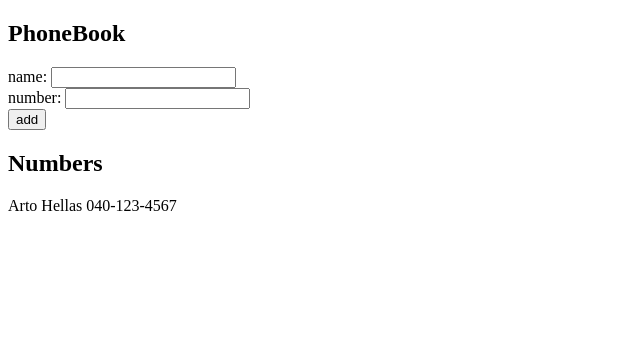
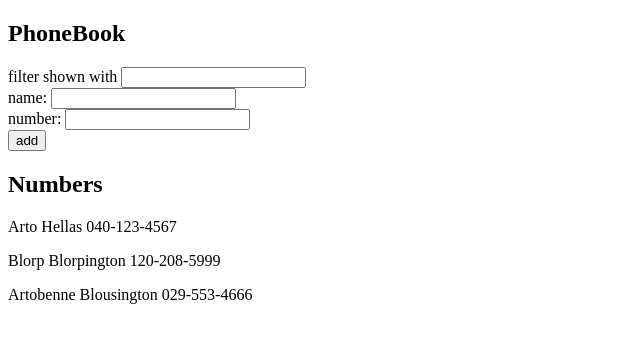
Before and after one commit to keelahnkhan/fullstackopen2022, a React (Create React App) app in the folder part2/phonebook/: page / in a window 1280 px wide. Shown: the top 342 px of the page, without its empty margins (0-640 px from the left). Built offline with nearby package versions, Linux system fonts and the light colour scheme.

Commit message:
Exercise 2.9, added filter for names

```diff
--- a/part2/phonebook/src/App.js
+++ b/part2/phonebook/src/App.js
@@ -2,9 +2,12 @@ import React, { useState } from 'react';
 
 const App = () => {;
   const [persons, setPersons] = useState([
-    { name: 'Arto Hellas', number: '040-123-4567'}
+    { name: 'Arto Hellas', number: '040-123-4567'},
+    { name: 'Blorp Blorpington', number: '120-208-5999'},
+    { name: 'Artobenne Blousington', number: '029-553-4666'}
   ]);
   const [newPerson, setNewPerson] = useState({name: '', number: ''});
+  const [criteria, setCriteria] = useState('');
 
   const updatePersons = (event) => {
     event.preventDefault();
@@ -36,9 +39,14 @@ const App = () => {;
     setNewPerson(person);
   }
 
+  const changeCriteria = (event) => setCriteria(event.target.value);
+
   return (
     <div>
       <h2>PhoneBook</h2>
+      <div>
+        filter shown with <input value={criteria} onChange={changeCriteria}/>
+      </div>
       <form onSubmit={updatePersons}>
         <div>
           name: <input value={newPerson.name} onChange={changeName}/>
@@ -52,10 +60,13 @@ const App = () => {;
       </form>
       <h2>Numbers</h2>
       <div>
-        {persons.map((person) =>
-          <p key={person.name}>
-            {person.name} {person.number}
-          </p>)}
+        {persons
+          .filter((person) =>
+            person.name.toLowerCase().includes(criteria.toLowerCase().trim()))
+          .map((person) =>
+            <p key={person.name}>
+              {person.name} {person.number}
+            </p>)}
       </div>
     </div>
   );
```
